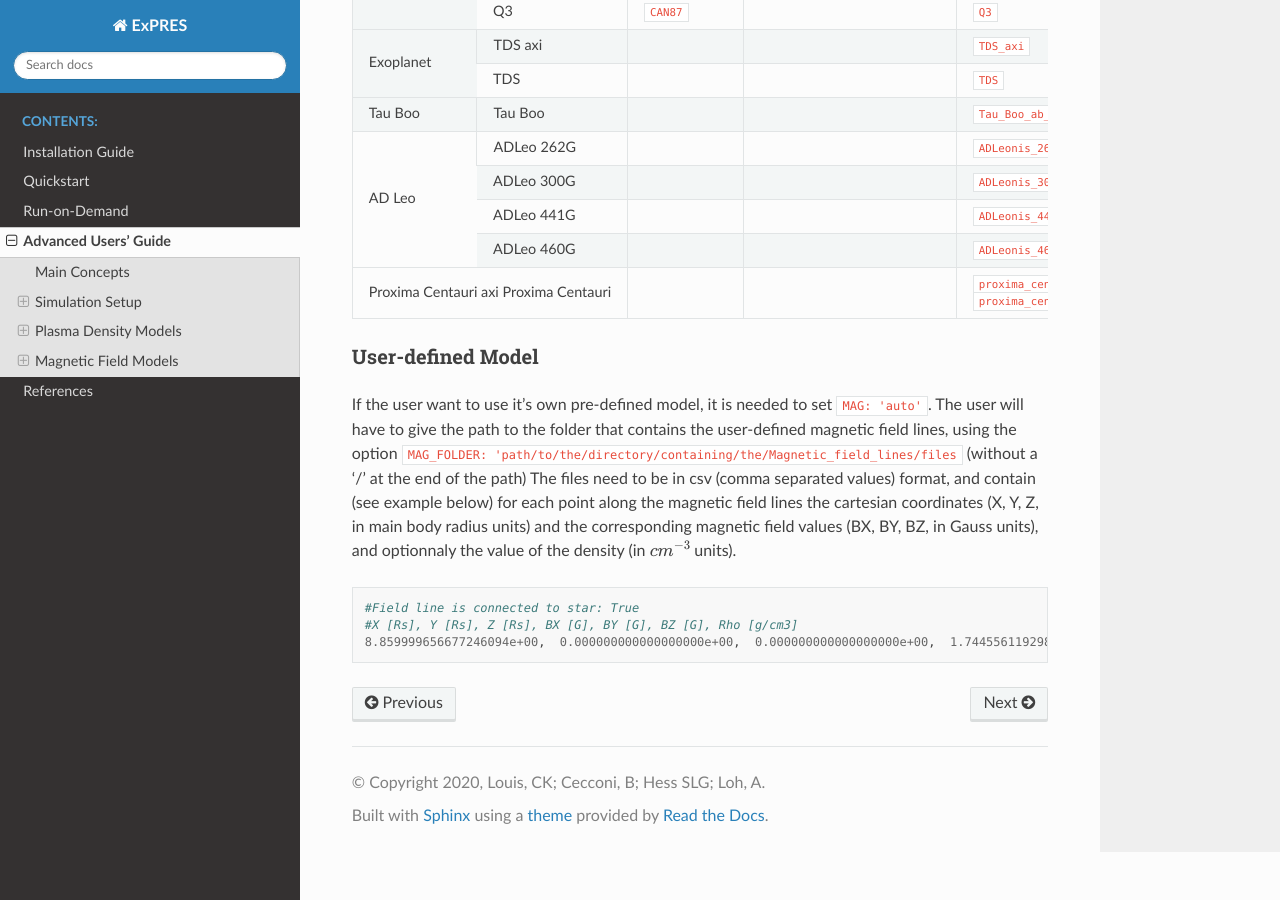
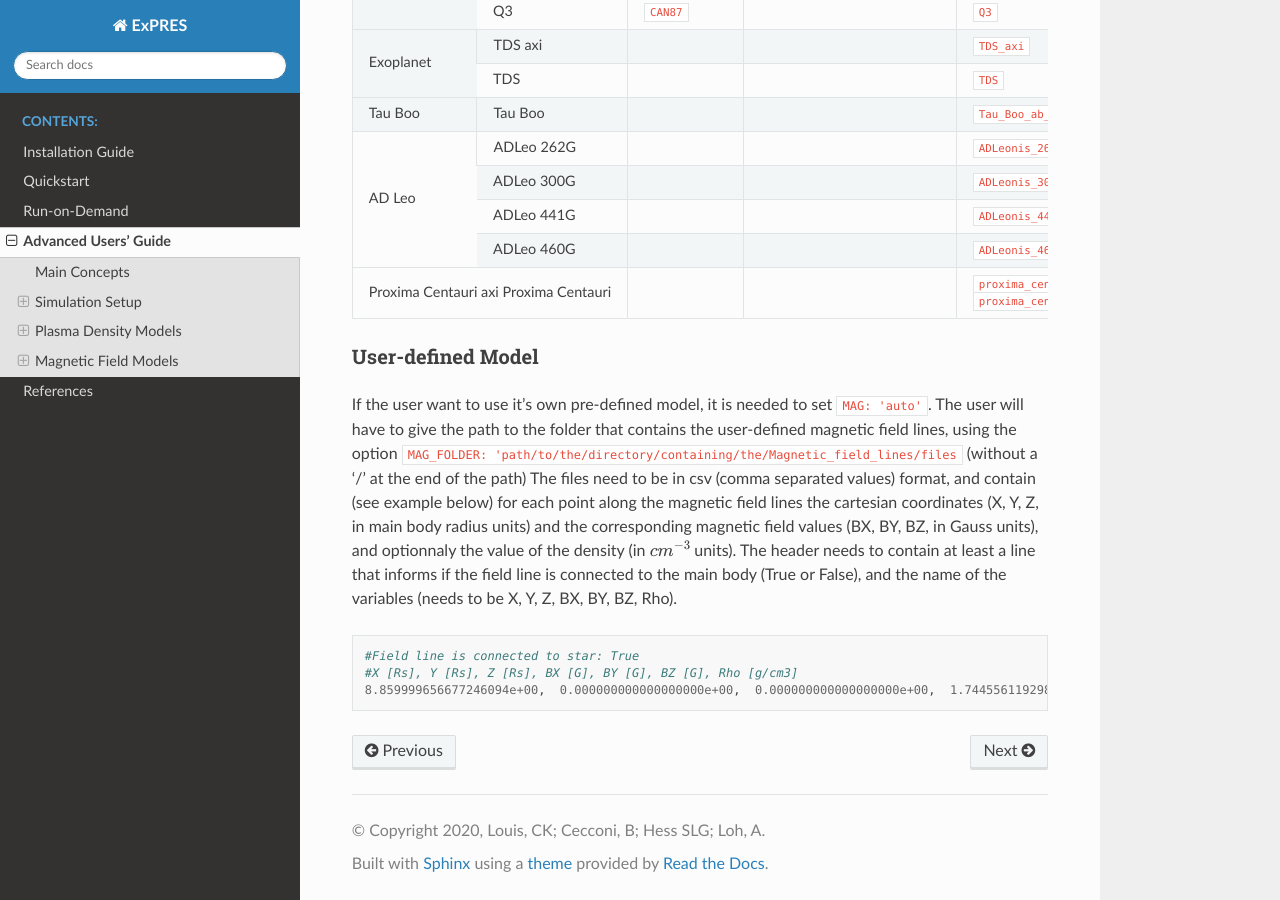
Before and after one commit to maserlib/ExPRES, a Sphinx documentation site: the page built from docs/usage/advanced.rst, in a window 1280 px wide and 900 px high, scrolled down 16668 px. Built offline with Sphinx 7.4.7 and the Read the Docs theme 3.1.0, drawn with Linux system fonts in a browser that asks for light colours; cross-references to code outside the pages are shown as plain code.

Commit message:
Updating mag:'auto' example

```diff
--- a/docs/usage/advanced.rst
+++ b/docs/usage/advanced.rst
@@ -833,7 +833,7 @@ User-defined Model
 +++++++++++
 
 If the user want to use it's own pre-defined model, it is needed to set ``MAG: 'auto'``. The user will have to give the path to the folder that contains the user-defined magnetic field lines, using the option ``MAG_FOLDER: 'path/to/the/directory/containing/the/Magnetic_field_lines/files`` (without a '/' at the end of the path)
-The files need to be in csv (comma separated values) format, and contain (see example below) for each point along the magnetic field lines the cartesian coordinates (X, Y, Z, in main body radius units) and the corresponding magnetic field values (BX, BY, BZ, in Gauss units), and optionnaly the value of the density (in :math:`cm^{-3}` units).
+The files need to be in csv (comma separated values) format, and contain (see example below) for each point along the magnetic field lines the cartesian coordinates (X, Y, Z, in main body radius units) and the corresponding magnetic field values (BX, BY, BZ, in Gauss units), and optionnaly the value of the density (in :math:`cm^{-3}` units). The header needs to contain at least a line that informs if the field line is connected to the main body (True or False), and the name of the variables (needs to be X, Y, Z, BX, BY, BZ, Rho).
 
 .. code-block::
 
```
